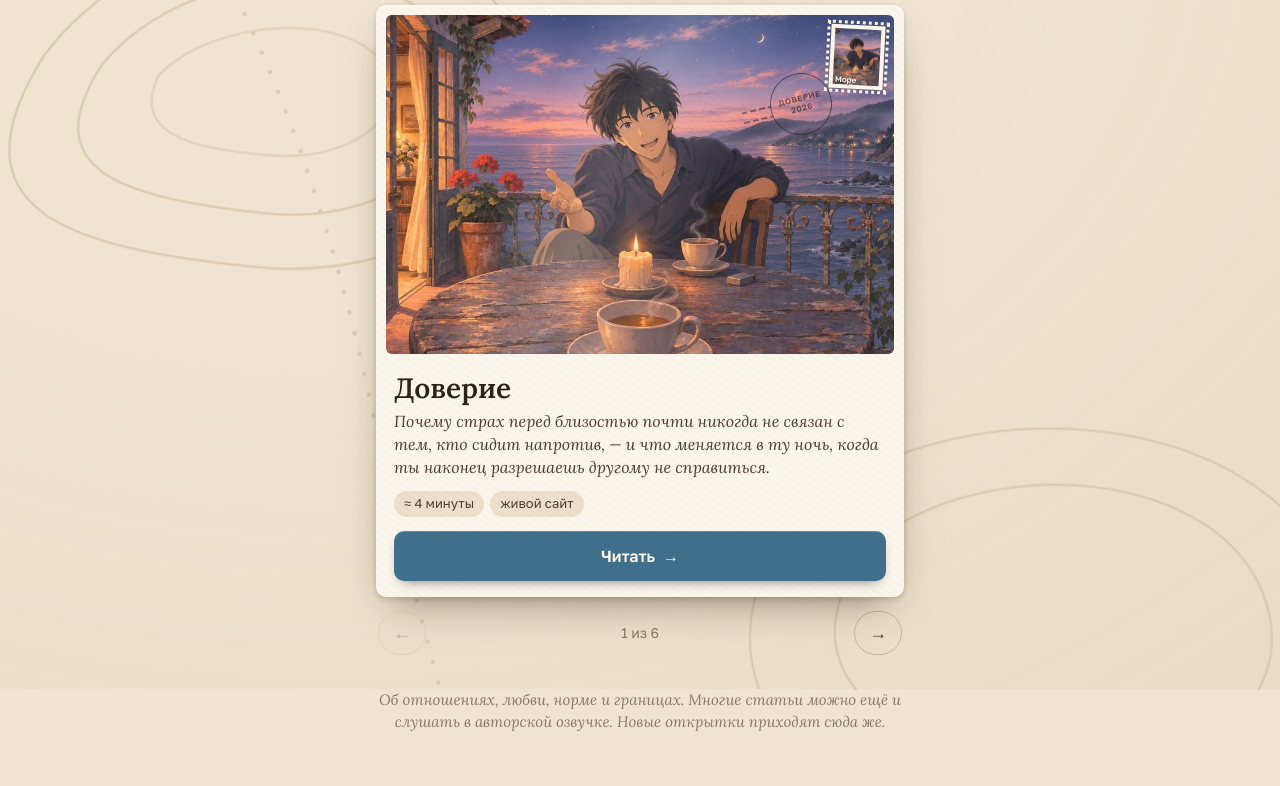
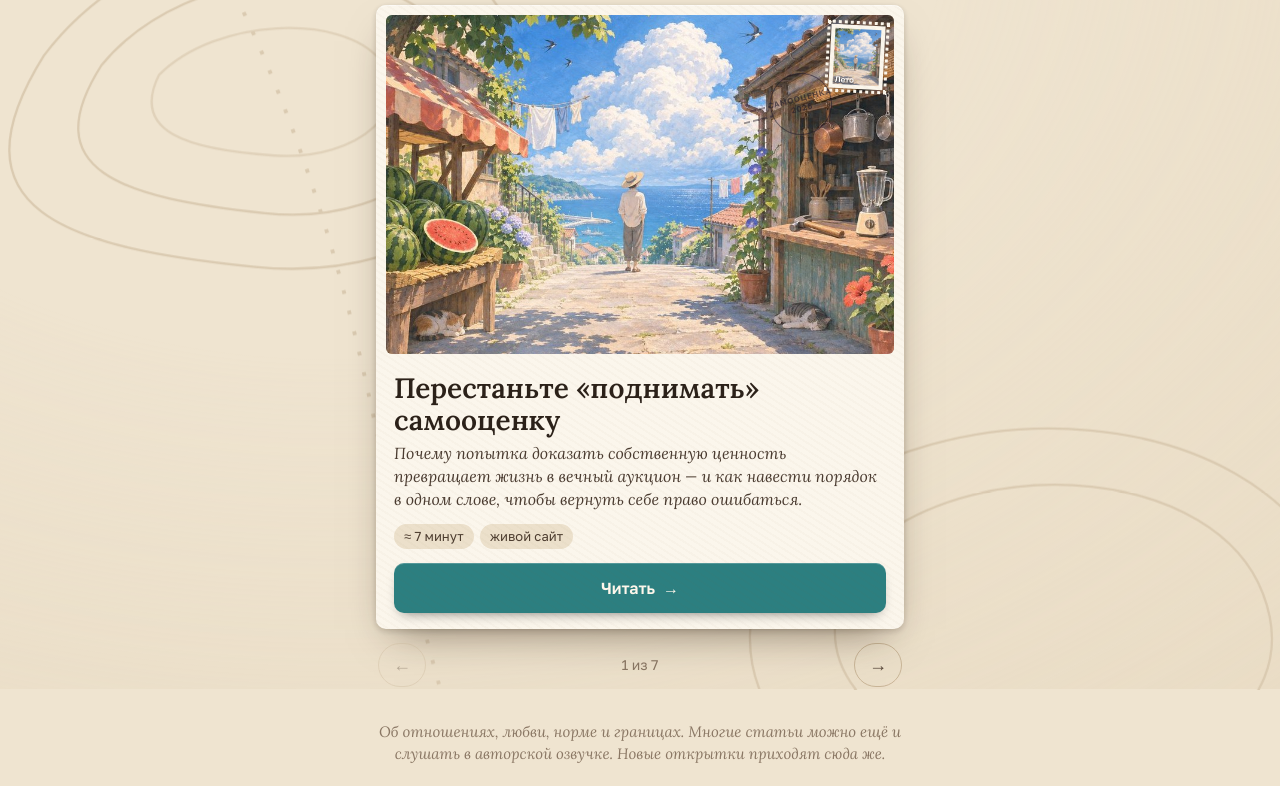
Before and after one commit to LegendPsy/LegendPsy.github.io, a plain HTML site: page stati/index.html in a window 1280 px wide. Shown: the part 191-977 px from the top of the page. Drawn offline with Linux system fonts and the light colour scheme.

Commit message:
Каталог: открытка «Перестаньте „поднимать“ самооценку»
Co-Authored-By: Claude Opus 5.5 <noreply@anthropic.com>
Claude-Session: https://claude.ai/code/session_01HQbYBaFrUBKb4CuTrRS2UV

```diff
--- a/stati/index.html
+++ b/stati/index.html
@@ -174,6 +174,11 @@ h1 .kicker{font-family:"Golos Text",sans-serif; font-weight:500}
    status: "open" — можно читать, "soon" — запечатана сургучом.
    ====================================================================== */
 const ARTICLES = [
+  { id:"samoocenka", status:"open",
+    short:"Самооценка", title:"Перестаньте «поднимать» самооценку",
+    sub:"Почему попытка доказать собственную ценность превращает жизнь в вечный аукцион — и как навести порядок в одном слове, чтобы вернуть себе право ошибаться.",
+    url:"https://legendpsy.github.io/relations-essay/samoocenka/", img:"art/samoocenka.jpg",
+    chips:["≈ 7 минут","живой сайт"], color:"#2c7f80", mark:"Лето" },
   { id:"doverie", status:"open",
     short:"Доверие", title:"Доверие",
     sub:"Почему страх перед близостью почти никогда не связан с тем, кто сидит напротив, — и что меняется в ту ночь, когда ты наконец разрешаешь другому не справиться.",
```
Also changed, not shown: stati/art/samoocenka.jpg (added).
